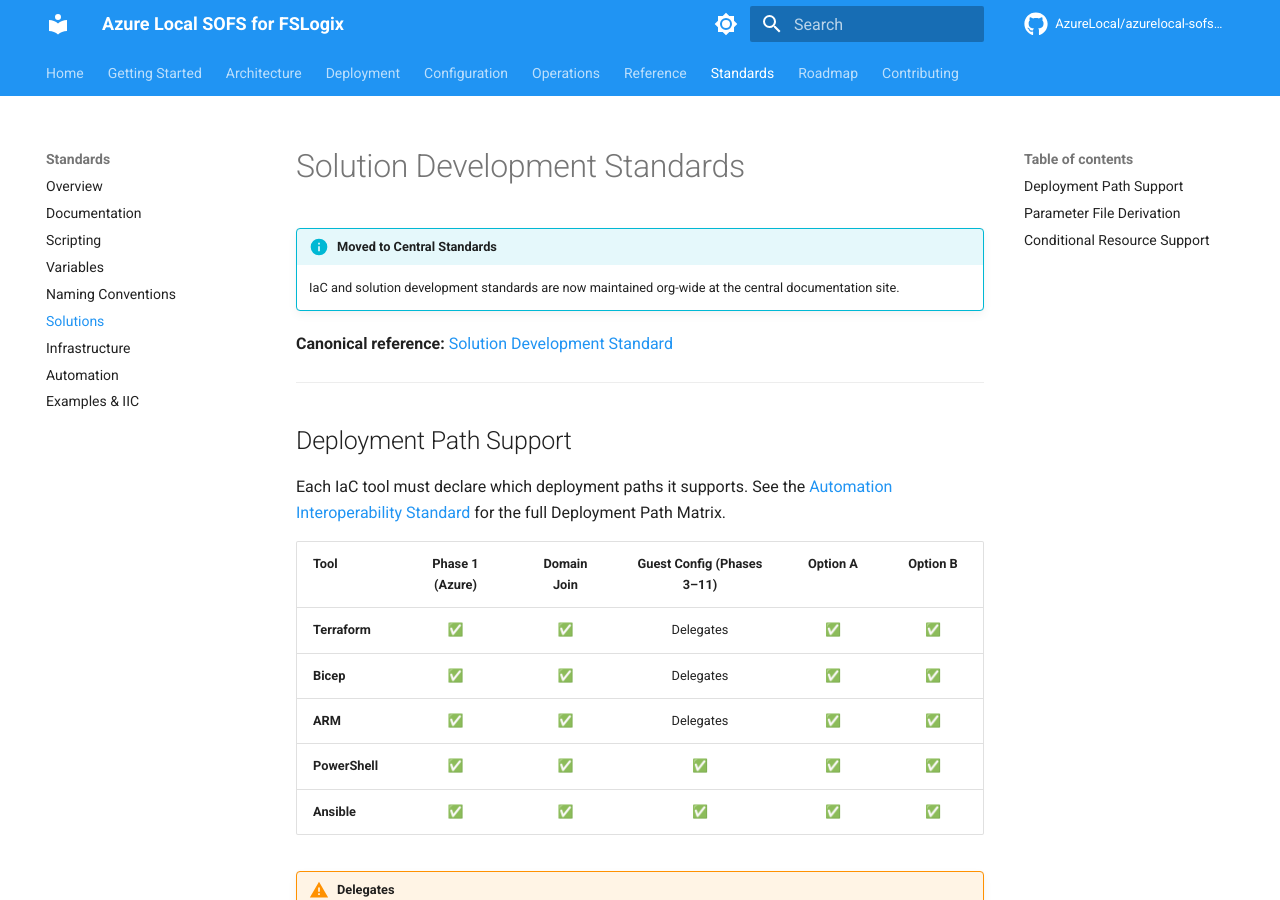
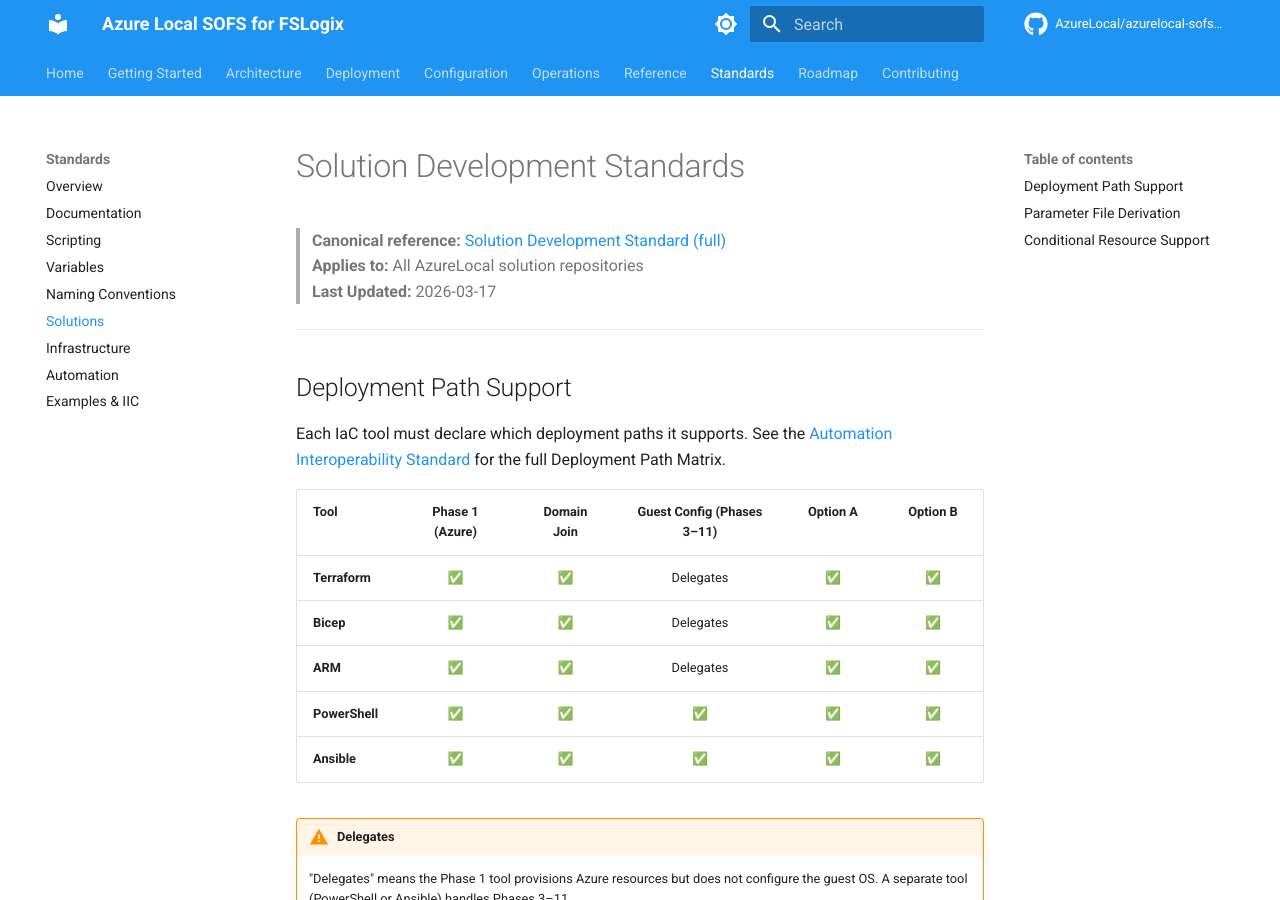
Before and after one commit to AzureLocal/azurelocal-sofs-fslogix, an MkDocs documentation site: the page built from docs/standards/solutions.md, in a window 1280 px wide and 900 px high. Built offline with MkDocs 1.6.1 and Material for MkDocs 9.7.7, drawn with Linux system fonts in a browser that asks for light colours; comment, search, counter and statistics services are not loaded.

Commit message:
chore(standards): standardize headers - add canonical refs, fix naming title, remove stub admonition

```diff
--- a/docs/standards/solutions.md
+++ b/docs/standards/solutions.md
@@ -1,9 +1,8 @@
 # Solution Development Standards
 
-!!! info "Moved to Central Standards"
-    IaC and solution development standards are now maintained org-wide at the central documentation site.
-
-**Canonical reference:** [Solution Development Standard](https://azurelocal.cloud/standards/solutions/solution-development-standard)
+> **Canonical reference:** [Solution Development Standard (full)](https://azurelocal.cloud/standards/solutions/solution-development-standard)
+> **Applies to:** All AzureLocal solution repositories
+> **Last Updated:** 2026-03-17
 
 ---
 
```
Also changed, not shown: docs/standards/automation.md (+8 -0 lines), docs/standards/naming.md (+5 -1 lines), docs/standards/variables.md (+2 -2 lines).
